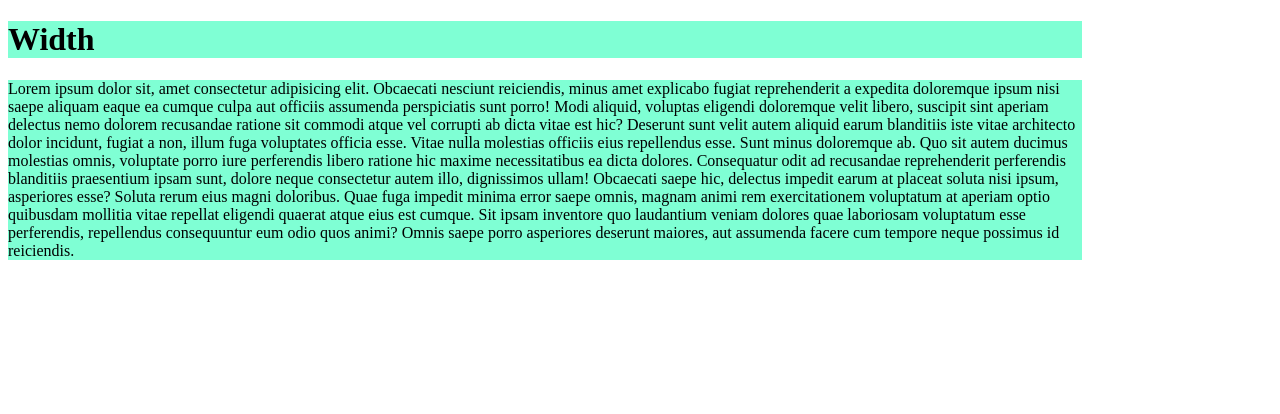
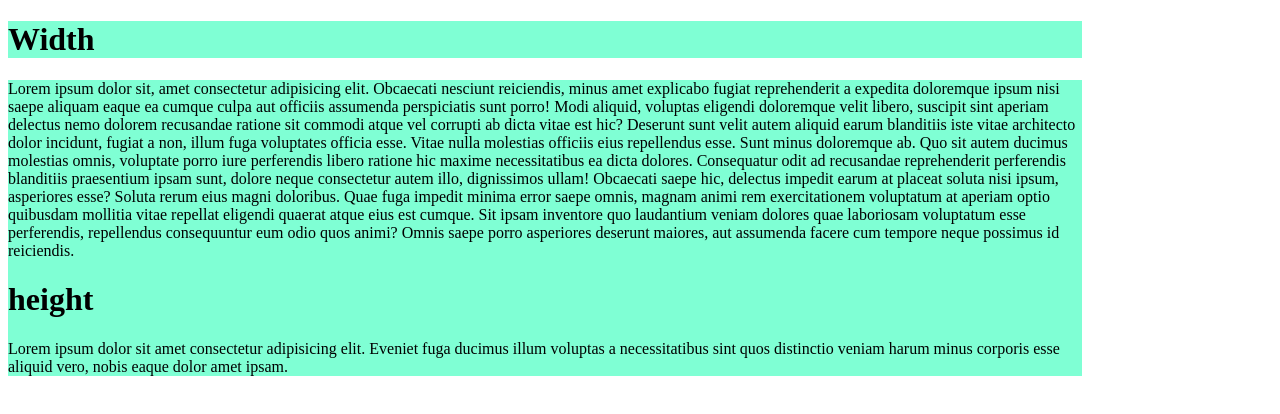
Before and after one commit to alihumzahdhillon1122/Dhillon-s_Web_Development_rep, a plain HTML site: page width&height.html in a window 1280 px wide. Drawn offline with Linux system fonts and the light colour scheme.

Commit message:
update width and height in html files

```diff
--- a/width&height.html
+++ b/width&height.html
@@ -23,6 +23,10 @@
     <h1>Width</h1>
     <div class="p">
         <p>Lorem ipsum dolor sit, amet consectetur adipisicing elit. Obcaecati nesciunt reiciendis, minus amet explicabo fugiat reprehenderit a expedita doloremque ipsum nisi saepe aliquam eaque ea cumque culpa aut officiis assumenda perspiciatis sunt porro! Modi aliquid, voluptas eligendi doloremque velit libero, suscipit sint aperiam delectus nemo dolorem recusandae ratione sit commodi atque vel corrupti ab dicta vitae est hic? Deserunt sunt velit autem aliquid earum blanditiis iste vitae architecto dolor incidunt, fugiat a non, illum fuga voluptates officia esse. Vitae nulla molestias officiis eius repellendus esse. Sunt minus doloremque ab. Quo sit autem ducimus molestias omnis, voluptate porro iure perferendis libero ratione hic maxime necessitatibus ea dicta dolores. Consequatur odit ad recusandae reprehenderit perferendis blanditiis praesentium ipsam sunt, dolore neque consectetur autem illo, dignissimos ullam! Obcaecati saepe hic, delectus impedit earum at placeat soluta nisi ipsum, asperiores esse? Soluta rerum eius magni doloribus. Quae fuga impedit minima error saepe omnis, magnam animi rem exercitationem voluptatum at aperiam optio quibusdam mollitia vitae repellat eligendi quaerat atque eius est cumque. Sit ipsam inventore quo laudantium veniam dolores quae laboriosam voluptatum esse perferendis, repellendus consequuntur eum odio quos animi? Omnis saepe porro asperiores deserunt maiores, aut assumenda facere cum tempore neque possimus id reiciendis.</p>
+        <div class="height">
+            <h1>height</h1>
+            <p>Lorem ipsum dolor sit amet consectetur adipisicing elit. Eveniet fuga ducimus illum voluptas a necessitatibus sint quos distinctio veniam harum minus corporis esse aliquid vero, nobis eaque dolor amet ipsam.</p>
+        </div>
     </div>
 </body>
 </html>
```
